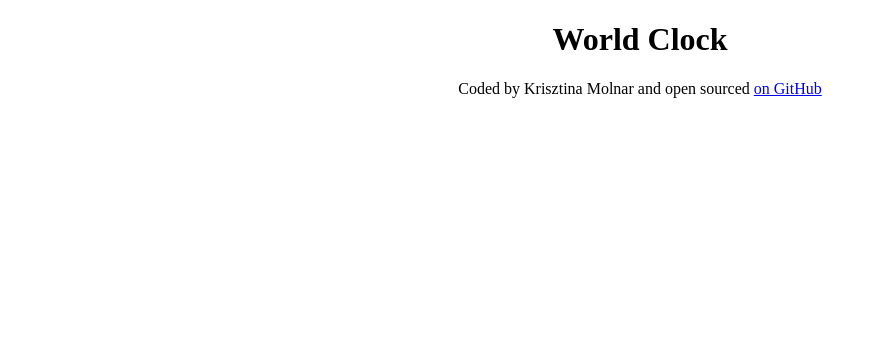
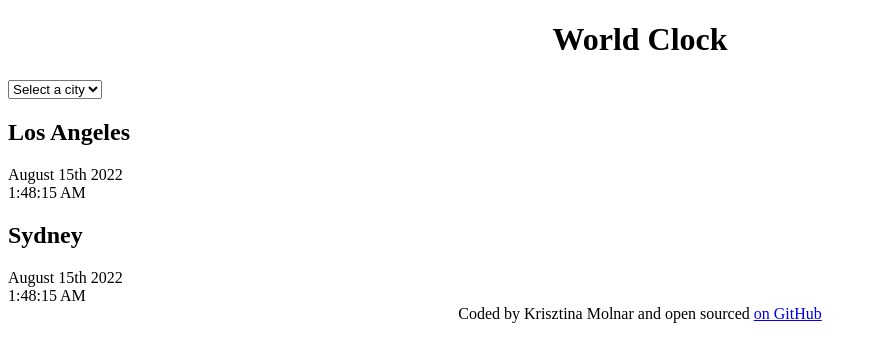
Before and after one commit to krisztinamolnar/world-clock, a plain HTML site: page index.html in a window 1280 px wide. Shown: the whole page, without its empty margins (0-877 px from the left). Drawn offline with Linux system fonts and the light colour scheme.

Commit message:
Added the basic HTML

```diff
--- a/index.html
+++ b/index.html
@@ -7,7 +7,26 @@
     <link rel="stylesheet" href="css/style.css" />
   </head>
   <body>
-    <h1>World Clock</h1>
+    <div class="container">
+      <h1>World Clock</h1>
+      <select>
+        <option value="">Select a city</option>
+        <option value="">London</option>
+        <option value="">New York</option>
+        <option value="">Auckland</option>
+      </select>
+
+      <div class="city">
+        <h2>Los Angeles</h2>
+        <div class="date">August 15th 2022</div>
+        <div class="time">1:48:15 AM</div>
+      </div>
+      <div class="city">
+        <h2>Sydney</h2>
+        <div class="date">August 15th 2022</div>
+        <div class="time">1:48:15 AM</div>
+      </div>
+    </div>
     <footer>
       Coded by Krisztina Molnar and open sourced
       <a href="https://github.com/krisztinamolnar/world-clock" target="_blank"
```
